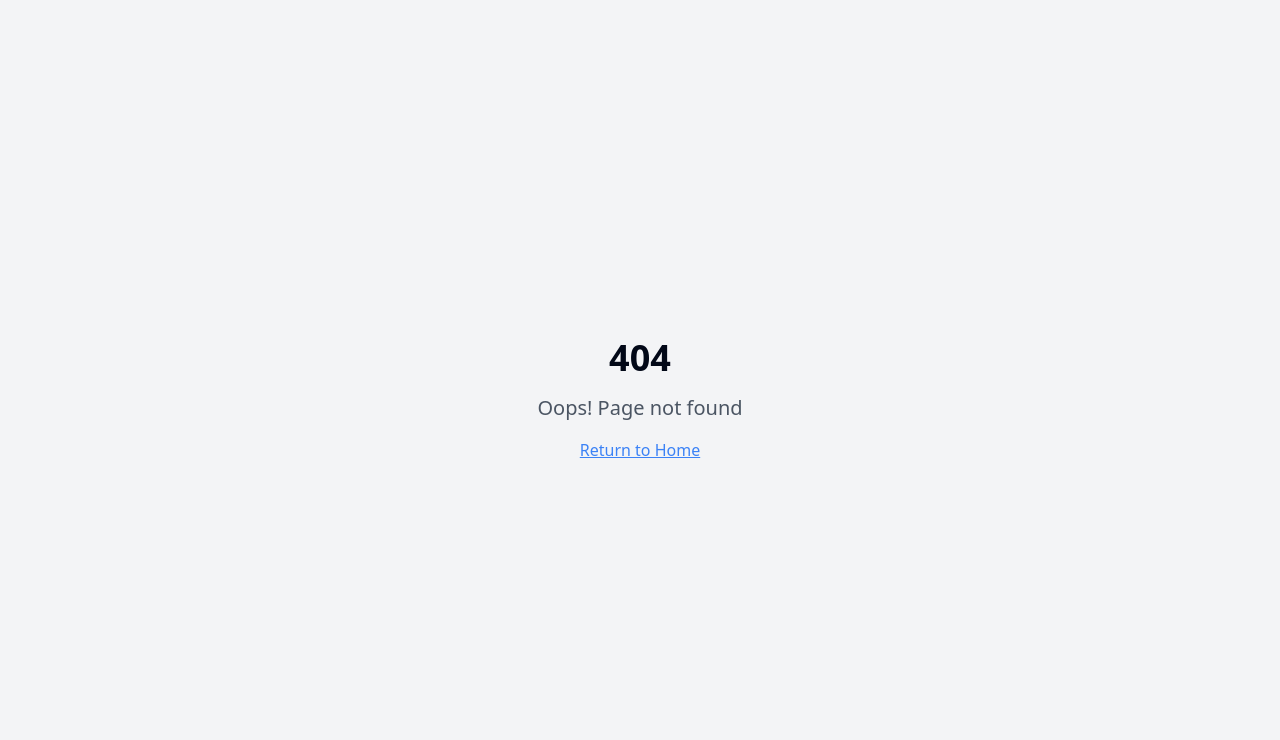
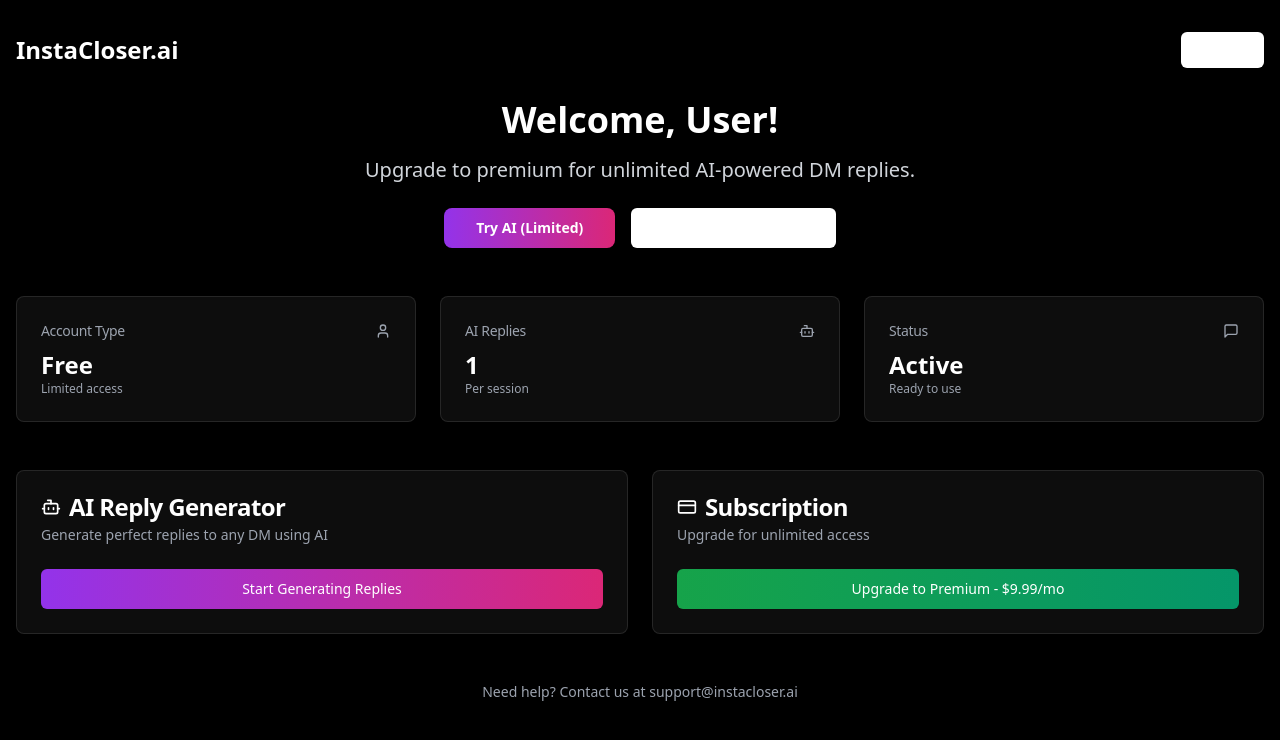
Before and after one commit to joshnangia/ai-dm-clone-master, a React (Vite) app: page /dashboard in a window 1280 px wide. Before the commit this address had no page. Shown: the top 740 px of the page. Built offline with nearby package versions, Linux system fonts and the light colour scheme.

Commit message:
Add dashboard and fix loading
Implement a dashboard and address the infinite loading issue with Stripe.

```diff
--- a/src/App.tsx
+++ b/src/App.tsx
@@ -9,6 +9,7 @@ import Try from "./pages/Try";
 import Unlock from "./pages/Unlock";
 import Auth from "./pages/Auth";
 import Success from "./pages/Success";
+import Dashboard from "./pages/Dashboard";
 import FAQ from "./pages/FAQ";
 import HowItWorks from "./pages/HowItWorks";
 import Pricing from "./pages/Pricing";
@@ -29,6 +30,7 @@ const App = () => (
           <Route path="/unlock" element={<Unlock />} />
           <Route path="/auth" element={<Auth />} />
           <Route path="/success" element={<Success />} />
+          <Route path="/dashboard" element={<Dashboard />} />
           <Route path="/faq" element={<FAQ />} />
           <Route path="/how-it-works" element={<HowItWorks />} />
           <Route path="/pricing" element={<Pricing />} />
--- a/src/hooks/useAuth.ts
+++ b/src/hooks/useAuth.ts
@@ -9,35 +9,41 @@ export const useAuth = () => {
   const [subscribed, setSubscribed] = useState(false);
 
   useEffect(() => {
-    // Set up auth state listener FIRST
-    const { data: { subscription } } = supabase.auth.onAuthStateChange(
-      (event, session) => {
-        console.log('Auth state changed:', event, session?.user?.email);
+    let mounted = true;
+
+    const getInitialSession = async () => {
+      try {
+        const { data: { session } } = await supabase.auth.getSession();
+        if (mounted) {
+          console.log('Initial session:', session?.user?.email || 'no user');
+          setSession(session);
+          setUser(session?.user ?? null);
+          setLoading(false);
+        }
+      } catch (error) {
+        console.error('Session error:', error);
+        if (mounted) {
+          setLoading(false);
+        }
+      }
+    };
+
+    // Set up auth listener
+    const { data: { subscription } } = supabase.auth.onAuthStateChange((event, session) => {
+      if (mounted) {
+        console.log('Auth change:', event, session?.user?.email || 'no user');
         setSession(session);
         setUser(session?.user ?? null);
         setLoading(false);
-
-        // Simple subscription check - don't block loading
-        if (session?.user) {
-          setSubscribed(false); // Default to false for now
-        } else {
-          setSubscribed(false);
-        }
       }
-    );
-
-    // THEN check for existing session
-    supabase.auth.getSession().then(({ data: { session } }) => {
-      console.log('Initial session check:', session?.user?.email);
-      setSession(session);
-      setUser(session?.user ?? null);
-      setLoading(false);
-    }).catch((error) => {
-      console.error('Session check error:', error);
-      setLoading(false);
     });
 
-    return () => subscription.unsubscribe();
+    getInitialSession();
+
+    return () => {
+      mounted = false;
+      subscription.unsubscribe();
+    };
   }, []);
 
   const checkSubscription = async (userSession: Session) => {
--- /dev/null
+++ b/src/pages/Dashboard.tsx
@@ -0,0 +1,171 @@
+import React from 'react';
+import { Link } from 'react-router-dom';
+import { Button } from '@/components/ui/button';
+import { Card, CardContent, CardDescription, CardHeader, CardTitle } from '@/components/ui/card';
+import { useAuth } from '@/hooks/useAuth';
+import { Bot, CreditCard, MessageSquare, Settings, User } from 'lucide-react';
+
+const Dashboard = () => {
+  const { user, subscribed, signOut } = useAuth();
+
+  return (
+    <div className="min-h-screen bg-black text-white">
+      <div className="px-4 py-8">
+        {/* Header */}
+        <div className="flex justify-between items-center mb-8">
+          <div>
+            <Link to="/" className="text-2xl font-bold">InstaCloser.ai</Link>
+          </div>
+          <div className="flex items-center gap-4">
+            {subscribed && (
+              <span className="text-sm bg-green-600 px-3 py-1 rounded-full font-medium">
+                Premium Active
+              </span>
+            )}
+            <Button
+              onClick={signOut}
+              variant="outline"
+              size="sm"
+              className="border-white/20 text-white hover:bg-white/10"
+            >
+              Sign Out
+            </Button>
+          </div>
+        </div>
+
+        {/* Welcome Section */}
+        <div className="text-center mb-12">
+          <h1 className="text-4xl font-black mb-4">
+            Welcome, {user?.email?.split('@')[0] || 'User'}!
+          </h1>
+          <p className="text-xl text-gray-300 mb-6">
+            {subscribed
+              ? 'Your premium account is active. Generate unlimited AI replies!'
+              : 'Upgrade to premium for unlimited AI-powered DM replies.'
+            }
+          </p>
+
+          <div className="flex gap-4 justify-center">
+            <Link to="/try">
+              <Button className="bg-gradient-to-r from-purple-600 to-pink-600 hover:from-purple-700 hover:to-pink-700 text-white px-8 py-3 font-bold rounded-lg">
+                {subscribed ? 'Generate AI Replies' : 'Try AI (Limited)'}
+              </Button>
+            </Link>
+            {!subscribed && (
+              <Button
+                onClick={() => window.location.href = 'https://buy.stripe.com/test_aFa5kEcVagA855I3YFb7y01'}
+                variant="outline"
+                className="border-white/20 text-white hover:bg-white/10 px-8 py-3"
+              >
+                Upgrade to Premium
+              </Button>
+            )}
+          </div>
+        </div>
+
+        {/* Stats Cards */}
+        <div className="grid grid-cols-1 md:grid-cols-3 gap-6 mb-12">
+          <Card className="bg-white/5 border-white/10">
+            <CardHeader className="flex flex-row items-center justify-between space-y-0 pb-2">
+              <CardTitle className="text-sm font-medium text-gray-400">Account Type</CardTitle>
+              <User className="h-4 w-4 text-gray-400" />
+            </CardHeader>
+            <CardContent>
+              <div className="text-2xl font-bold text-white">
+                {subscribed ? 'Premium' : 'Free'}
+              </div>
+              <p className="text-xs text-gray-400">
+                {subscribed ? 'Unlimited access' : 'Limited access'}
+              </p>
+            </CardContent>
+          </Card>
+
+          <Card className="bg-white/5 border-white/10">
+            <CardHeader className="flex flex-row items-center justify-between space-y-0 pb-2">
+              <CardTitle className="text-sm font-medium text-gray-400">AI Replies</CardTitle>
+              <Bot className="h-4 w-4 text-gray-400" />
+            </CardHeader>
+            <CardContent>
+              <div className="text-2xl font-bold text-white">
+                {subscribed ? '∞' : '1'}
+              </div>
+              <p className="text-xs text-gray-400">
+                {subscribed ? 'Unlimited' : 'Per session'}
+              </p>
+            </CardContent>
+          </Card>
+
+          <Card className="bg-white/5 border-white/10">
+            <CardHeader className="flex flex-row items-center justify-between space-y-0 pb-2">
+              <CardTitle className="text-sm font-medium text-gray-400">Status</CardTitle>
+              <MessageSquare className="h-4 w-4 text-gray-400" />
+            </CardHeader>
+            <CardContent>
+              <div className="text-2xl font-bold text-white">Active</div>
+              <p className="text-xs text-gray-400">Ready to use</p>
+            </CardContent>
+          </Card>
+        </div>
+
+        {/* Quick Actions */}
+        <div className="grid grid-cols-1 md:grid-cols-2 gap-6">
+          <Card className="bg-white/5 border-white/10">
+            <CardHeader>
+              <CardTitle className="text-white flex items-center gap-2">
+                <Bot className="h-5 w-5" />
+                AI Reply Generator
+              </CardTitle>
+              <CardDescription className="text-gray-400">
+                Generate perfect replies to any DM using AI
+              </CardDescription>
+            </CardHeader>
+            <CardContent>
+              <Link to="/try">
+                <Button className="w-full bg-gradient-to-r from-purple-600 to-pink-600 hover:from-purple-700 hover:to-pink-700 text-white">
+                  Start Generating Replies
+                </Button>
+              </Link>
+            </CardContent>
+          </Card>
+
+          <Card className="bg-white/5 border-white/10">
+            <CardHeader>
+              <CardTitle className="text-white flex items-center gap-2">
+                <CreditCard className="h-5 w-5" />
+                Subscription
+              </CardTitle>
+              <CardDescription className="text-gray-400">
+                {subscribed ? 'Manage your premium subscription' : 'Upgrade for unlimited access'}
+              </CardDescription>
+            </CardHeader>
+            <CardContent>
+              {subscribed ? (
+                <Link to="/success">
+                  <Button variant="outline" className="w-full border-white/20 text-white hover:bg-white/10">
+                    Manage Subscription
+                  </Button>
+                </Link>
+              ) : (
+                <Button
+                  onClick={() => window.location.href = 'https://buy.stripe.com/test_aFa5kEcVagA855I3YFb7y01'}
+                  className="w-full bg-gradient-to-r from-green-600 to-emerald-600 hover:from-green-700 hover:to-emerald-700 text-white"
+                >
+                  Upgrade to Premium - $9.99/mo
+                </Button>
+              )}
+            </CardContent>
+          </Card>
+        </div>
+
+        {/* Footer */}
+        <div className="text-center mt-12">
+          <p className="text-gray-400 text-sm">
+            Need help? Contact us at support@instacloser.ai
+          </p>
+        </div>
+      </div>
+    </div>
+  );
+};
+
+export default Dashboard;
--- a/src/pages/Home.tsx
+++ b/src/pages/Home.tsx
@@ -20,6 +20,15 @@ const Home = () => {
                     Premium
                   </span>
                 )}
+                <Link to="/dashboard">
+                  <Button
+                    variant="outline"
+                    size="sm"
+                    className="border-white/20 text-white hover:bg-white/10"
+                  >
+                    Dashboard
+                  </Button>
+                </Link>
                 <Button
                   onClick={signOut}
                   variant="outline"
```
